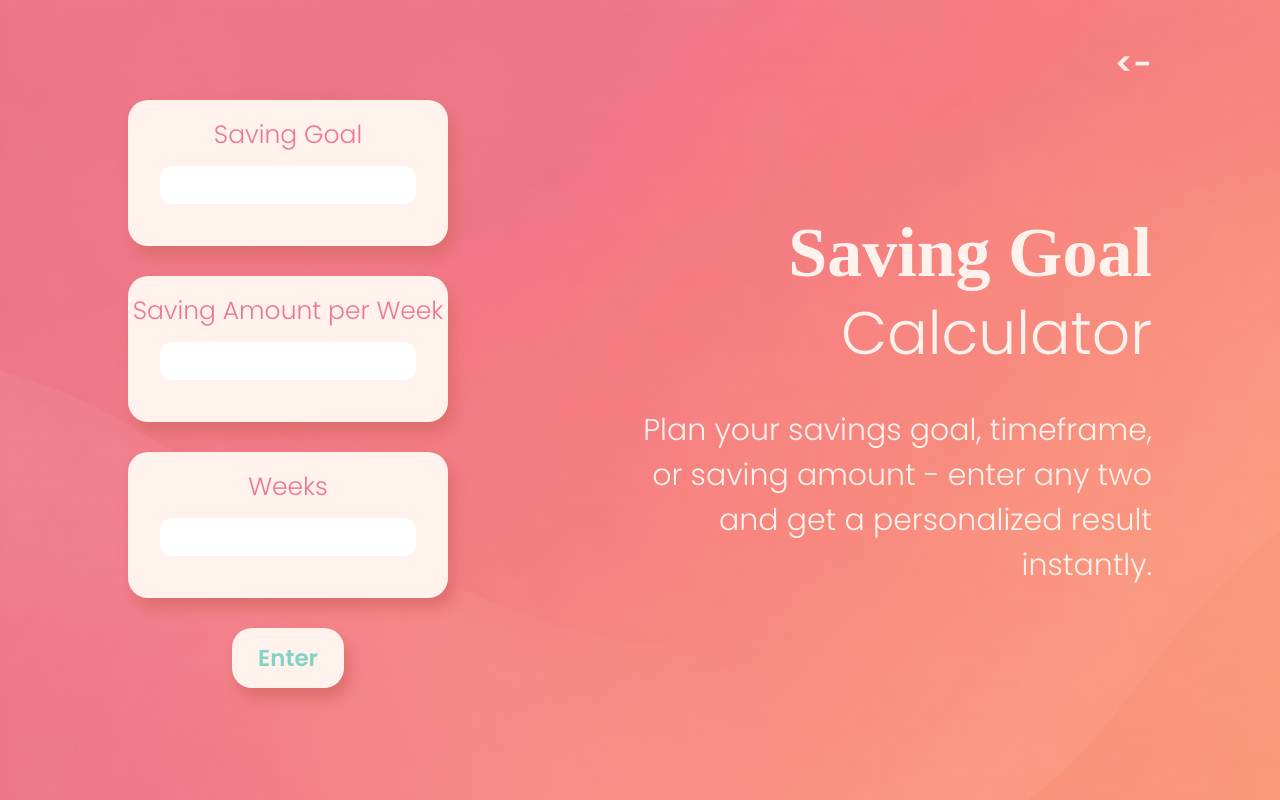
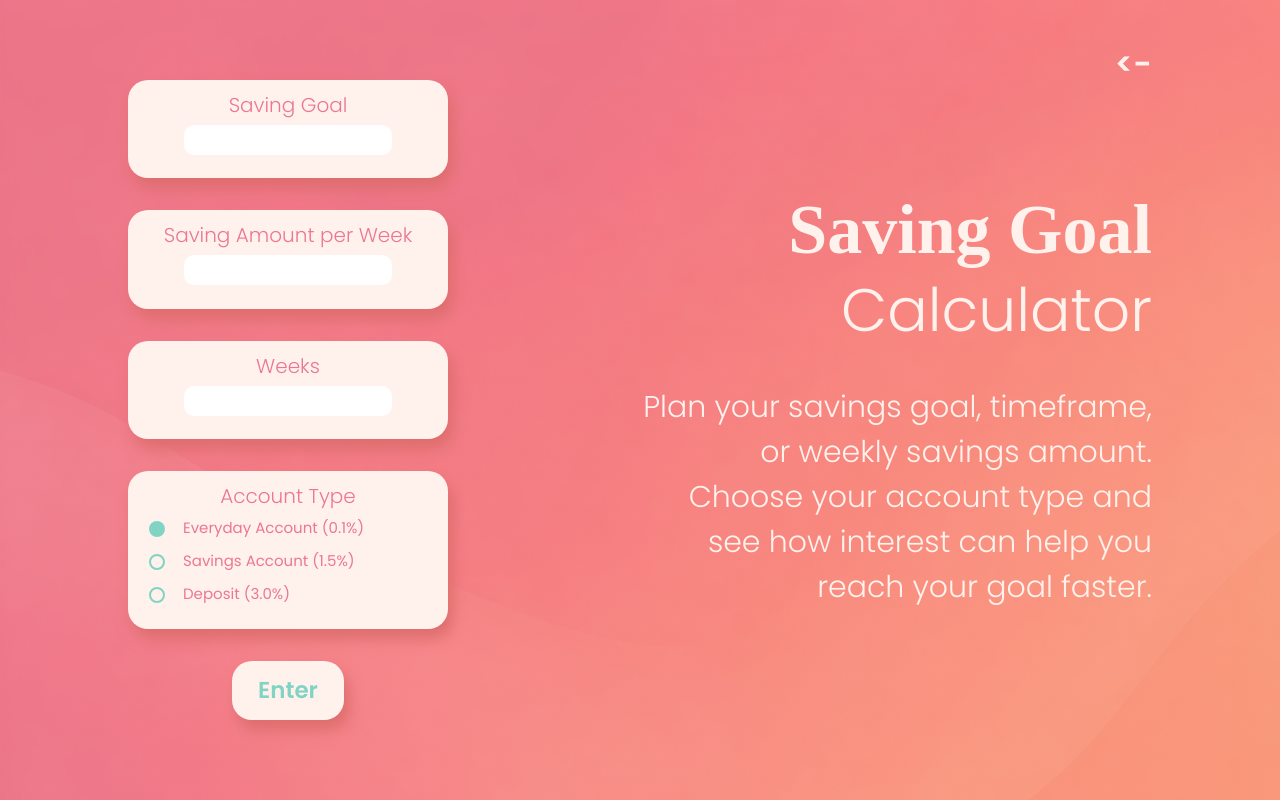
Before and after one commit to callie-txt/DT-Budget-Education, a Flask app: page /goal in a window 1280 px wide. Run offline with Flask 3, Linux system fonts and the light colour scheme.

Commit message:
layout of radio buttons in goal calc

```diff
--- a/main.py
+++ b/main.py
@@ -80,6 +80,8 @@ def goal():
         weeks=weeks,
     )
 
+# plus the extention of the calculator #
+
 @app.route('/income', methods=['GET', 'POST'])
 def income():
     week1 = ''
--- a/static/goal.css
+++ b/static/goal.css
@@ -26,17 +26,17 @@ body.goal-page {
     left: 10%;
     transform: translateY(-50%);
     width: 25%;
-    height: 75%;
+    height: 80%;
     display: flex;
     flex-direction: column;
     justify-content: flex-start;
     gap: 5%;
 }
 
-.boxtop,
-.boxmiddle,
-.boxbottom {
-    height: 21.6666%;
+.boxone,
+.boxtwo,
+.boxthree {
+    height: 15%;
     width: 100%;
     background: #fff1ec;
     border-radius: 20px;
@@ -45,8 +45,22 @@ body.goal-page {
     flex-direction: column;
     justify-content: flex-start;
     align-items: center;
-    padding-top: 16px;
-    gap: 12px;
+    padding-top: 10px;
+    gap: 5px;
+}
+
+.boxfour {
+    height: 25%;
+    width: 100%;
+    background: #fff1ec;
+    border-radius: 20px;
+    box-shadow: 5px 10px 15px #de6d6d;
+    display: flex;
+    flex-direction: column;
+    justify-content: flex-start;
+    align-items: center;
+    padding-top: 10px;
+    gap: 5px;
 }
 
 .goalbutton {
@@ -72,18 +86,55 @@ body.goal-page {
 .boxtext {
     font-family: 'Poppins', sans-serif;
     font-weight: 200;
-    font-size: 25px;
+    font-size: 20px;
     color: #ec7790;
+    padding-top: -10px;
 }
 
 .boxinput {
-    width: 80%;
-    height: 38px;
+    width: 65%;
+    height: 30px;
     border: none;
-    border-radius: 12px;
-    padding: 0 14px;
     font-family: 'Poppins', sans-serif;
-    font-size: 18px;
+    font-size: 15px;
     color: #81d4c4;
     box-sizing: border-box;
+    padding: 10px;
+    border-radius: 10px;
 }
+
+.radiogroup {
+    display: flex;
+    flex-direction: column;
+    gap: 10px;
+    align-items: flex-start;
+    width: 90%;
+}
+
+.radiooption {
+    font-family: 'Poppins', sans-serif;
+    font-size: 15px;
+    color: #ec7790;
+    display: flex;
+    align-items: center;
+    gap: 15px;
+}
+
+.radiooption input[type="radio"] {
+    accent-color: #ec7790;
+    -webkit-appearance: none;
+    appearance: none;
+    width: 16px;
+    height: 16px;
+    border: 2px solid #81d4c4;
+    border-radius: 50%;
+    background-color: transparent;
+    display: inline-block;
+    vertical-align: middle;
+    box-sizing: border-box;
+    cursor: pointer;
+}
+
+.radiooption input[type="radio"]:checked {
+    background-color: #81d4c4;
+}
--- a/templates/goal.html
+++ b/templates/goal.html
@@ -16,22 +16,44 @@
     <div class = "maintext">
         <div class="title1"> Saving Goal </div>
         <div class="title2"> Calculator </div>
-        <div class="subtitle">Plan your savings goal, timeframe, or saving amount - enter any two and get a personalized result instantly.</div>
+        <div class="subtitle">Plan your savings goal, timeframe, or weekly savings amount. Choose your account type and see how interest can help you reach your goal faster.</div>
     </div>
 
     <form class="calculatorbox" action="{{ url_for('goal') }}" method="post">
-        <div class="boxtop">
+
+        <div class="boxone">
             <span class="boxtext">Saving Goal</span>
             <input id="goal" name="goal" class="boxinput" type="number" min="0" step="any" value="{{ goal }}">
         </div>
-        <div class="boxmiddle">
+        <div class="boxtwo">
             <span class="boxtext">Saving Amount per Week</span>
             <input id="amount" name="amount" class="boxinput" type="number" min="0" step="any" value="{{ amount }}">
         </div>
-        <div class="boxbottom">
+        <div class="boxthree">
             <span class="boxtext">Weeks</span>
             <input id="weeks" name="weeks" class="boxinput" type="number" min="0" step="any" value="{{ weeks }}">
         </div>
+
+        <div class="boxfour">
+            <span class="boxtext">Account Type</span>
+            <div class="radiogroup">
+                <label class="radiooption">
+                    <input type="radio" name="account_type" value="everyday" checked>
+                    Everyday Account (0.1%)
+                </label>
+                <label class="radiooption">
+                    <input type="radio" name="account_type" value="savings">
+                    Savings Account (1.5%)
+                </label>
+                <label class="radiooption">
+                    <input type="radio" name="account_type" value="deposit">
+                    Deposit (3.0%)
+                </label>
+            </div>
+
+
+        </div>
+
         <button class="goalbutton" type="submit">Enter</button>
 
     </form>
```
